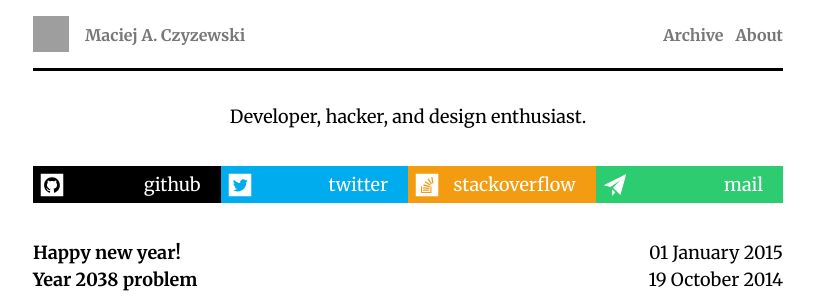
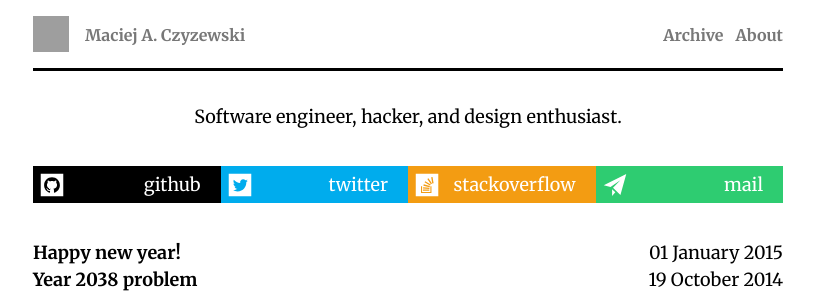
Before and after one commit to maciejczyzewski/maciejczyzewski.github.io, a Jekyll site: the page built from index.html, in a window 1280 px wide. Shown: the top 296 px of the page, without its empty margins (232-1046 px from the left). Built offline with Jekyll 4.4.1, drawn with Linux system fonts in a browser that asks for light colours; Markdown is read by kramdown in place of the engine named in the settings; grey boxes are pictures that could not be loaded.

Commit message:
Change description.

```diff
--- a/_config.yml
+++ b/_config.yml
@@ -2,4 +2,4 @@ markdown:       redcarpet
 highlighter:    true
 
 url:            http://maciejczyzewski.me
-description:    "Developer, hacker, and design enthusiast."
+description:    "Software engineer, hacker, and design enthusiast."
```
